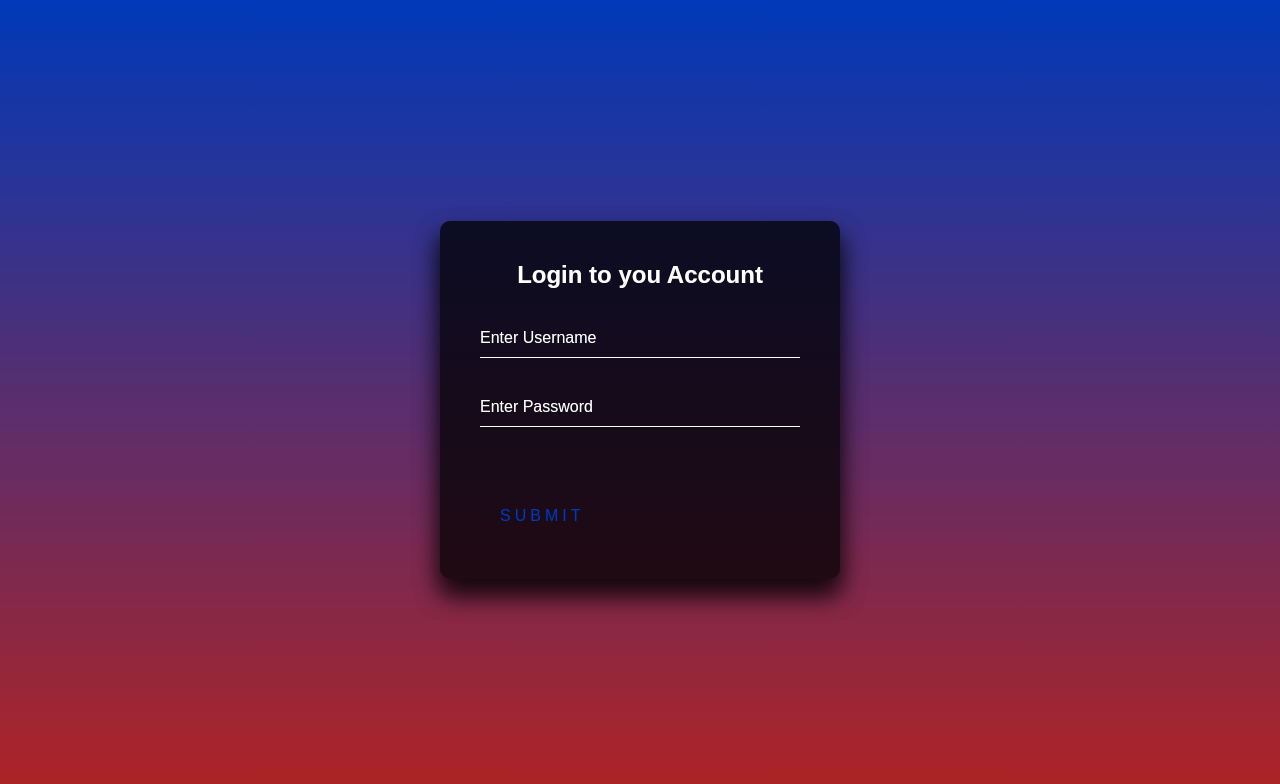
After one commit to LiridonaMehmeti/PorjectWEB2, a PHP site: page /Login.php in a window 1280 px wide. The commit adds this page. Shown: the top 784 px of the page. Run offline with PHP 8.4, Linux system fonts and the light colour scheme.

Commit message:
update in Login and Main files

```diff
--- /dev/null
+++ b/Main/Login.php
@@ -0,0 +1,90 @@
+<!DOCTYPE html>
+<html>
+<head>
+    <meta charset='utf-8'>
+    <meta http-equiv='X-UA-Compatible' content='IE=edge'>
+    <title>Login Page</title>
+    <meta name='viewport' content='width=device-width, initial-scale=1'>
+    <link rel='stylesheet' type='text/css' media='screen' href='login.css'>
+    <script src='main.js'></script>
+</head>
+<body>
+
+    <div class="login-box">
+        <h2>Login to you Account</h2>
+        <form>
+          <div class="user-box">
+            <input type="text" name="" required="">
+            <label>Enter Username</label>
+          </div>
+          <div class="user-box">
+            <input type="password" name="" required="">
+            <label>Enter Password</label>
+          </div>
+          <a href="main.php">
+            <span></span>
+            <span></span>
+            <span></span>
+            <span></span>
+            Submit
+          </a>
+        </form>
+      </div>
+
+      <?php
+       session_start();
+
+// Step 2: Validate user input
+         if ($_SERVER["REQUEST_METHOD"] == "POST") {
+         $username = $_POST["username"];
+         $password = $_POST["password"];
+
+    // Step 3: Authenticate user
+    // Perform database query or other authentication mechanism
+    // Compare the provided username and password with the stored credentials
+
+       if ($username == "filanfisteku" && $password == "filan123") {
+        // Step 4: Start a session
+        $_SESSION["username"] = $username;
+
+        // Step 5: Redirect to the main page or authenticated area
+        header("Location: main.php");
+        exit();
+    } else {
+        // Display error message if authentication fails
+        $error = "Invalid username or password";
+    }
+}
+?>
+
+<!-- Display the login form again if authentication fails -->
+<div class="login-box">
+        <h2>Login to you Account</h2>
+        <form>
+          <div class="user-box">
+            <input type="text" name="username" required="">
+            <label>Enter Username</label>
+          </div>
+          <div class="user-box">
+            <input type="password" name="password" required="">
+            <label>Enter Password</label>
+          </div>
+          <a href="main.php">
+            <span></span>
+            <span></span>
+            <span></span>
+            <span></span>
+            Submit
+          </a>
+        </form>
+      </div>
+
+<?php
+// Display error message if any
+if (isset($error)) {
+    echo "<p>Keni dhene informata te gabuara</p>";
+}
+?>
+
+</body>
+</html>
```
Also changed, not shown: Main/Login.html (deleted, +0 -35 lines), Main/main.php (renamed from Main/main.html, +15 -2 lines), Main/style.css (+28 -2 lines).
